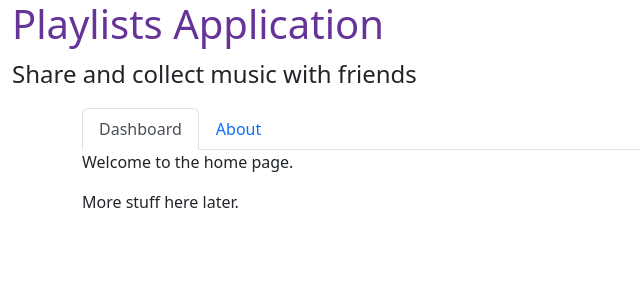
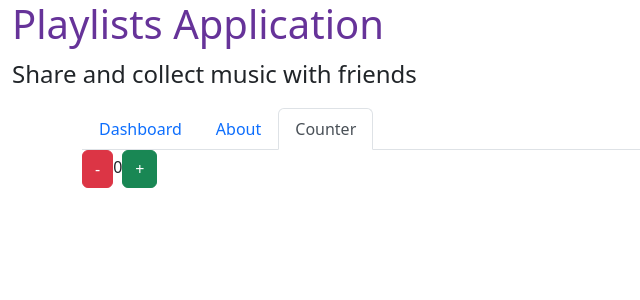
Before and after one commit to madison-mitchell/IntroToProgrammingWeek2-1, an Angular app in the folder frontend/playlists-app/: page /counter in a window 1280 px wide. Before the commit this address led to /dashboard. Shown: the top 300 px of the page, without its empty margins (0-640 px from the left). Built offline with nearby package versions, Linux system fonts and the light colour scheme.

Commit message:
before break

```diff
--- a/frontend/playlists-app/src/app/app-routing.module.ts
+++ b/frontend/playlists-app/src/app/app-routing.module.ts
@@ -1,6 +1,7 @@
 import { NgModule } from '@angular/core';
 import { RouterModule, Routes } from '@angular/router';
 import { AboutComponent } from './components/about/about.component';
+import { CounterComponent } from './components/counter/counter.component';
 import { HomeComponent } from './components/home/home.component';
 
 
@@ -14,6 +15,10 @@ const routes: Routes = [
     component: AboutComponent
   },
   {
+    path: 'counter',
+    component: CounterComponent
+  },
+  {
     path: '**',
     redirectTo: 'dashboard'
   }
--- a/frontend/playlists-app/src/app/app.module.ts
+++ b/frontend/playlists-app/src/app/app.module.ts
@@ -7,6 +7,7 @@ import { MastheadComponent } from './components/masthead/masthead.component';
 import { HomeComponent } from './components/home/home.component';
 import { AboutComponent } from './components/about/about.component';
 import { NavigationComponent } from './components/navigation/navigation.component';
+import { CounterComponent } from './components/counter/counter.component';
 
 @NgModule({
   declarations: [
@@ -14,7 +15,8 @@ import { NavigationComponent } from './components/navigation/navigation.componen
     MastheadComponent,
     HomeComponent,
     AboutComponent,
-    NavigationComponent
+    NavigationComponent,
+    CounterComponent
   ],
   imports: [
     BrowserModule,
--- /dev/null
+++ b/frontend/playlists-app/src/app/components/counter/counter.component.html
@@ -0,0 +1,5 @@
+<div>
+  <button (click)="decrement()" class="btn btn-danger">-</button>
+  <span>{{current}}</span>
+  <button (click)="increment()" class="btn btn-success">+</button>
+</div>
--- /dev/null
+++ b/frontend/playlists-app/src/app/components/counter/counter.component.ts
@@ -0,0 +1,23 @@
+import { Component, OnInit } from '@angular/core';
+
+@Component({
+  selector: 'app-counter',
+  templateUrl: './counter.component.html',
+  styleUrls: ['./counter.component.css']
+})
+export class CounterComponent  {
+
+  current = 0;
+
+  constructor() { }
+
+
+  increment() {
+    this.current += 1;
+  }
+
+  decrement() {
+    this.current -=1;
+  }
+
+}
--- a/frontend/playlists-app/src/app/components/navigation/navigation.component.html
+++ b/frontend/playlists-app/src/app/components/navigation/navigation.component.html
@@ -1,8 +1,11 @@
 <ul class="nav nav-tabs">
   <li class="nav-item">
-    <a class="nav-link " routerLink="/dashboard" [routerLinkActive]="['active']">Dashboard</a>
+    <a class="nav-link" routerLink="/dashboard" [routerLinkActive]="['active']">Dashboard</a>
   </li>
   <li class="nav-item">
-    <a class="nav-link " routerLink="/about" [routerLinkActive]="['active']">About</a>
+    <a class="nav-link" routerLink="/about" [routerLinkActive]="['active']">About</a>
+  </li>
+  <li class="nav-item">
+    <a class="nav-link" routerLink="/counter" [routerLinkActive]="['active']">Counter</a>
   </li>
 </ul>
```
Also changed, not shown: frontend/playlists-app/src/app/components/counter/counter.component.css (added), 1 other file (tests, documents, lock files or other folders).
